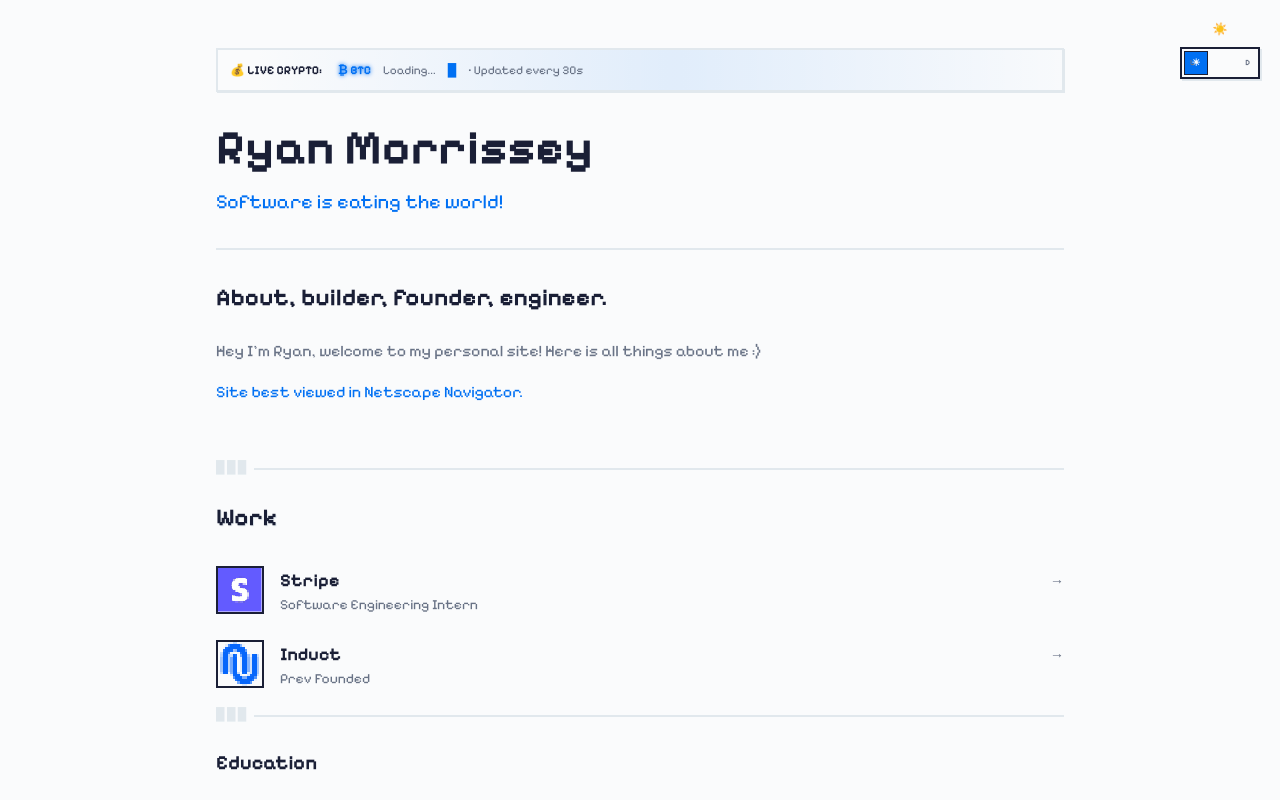
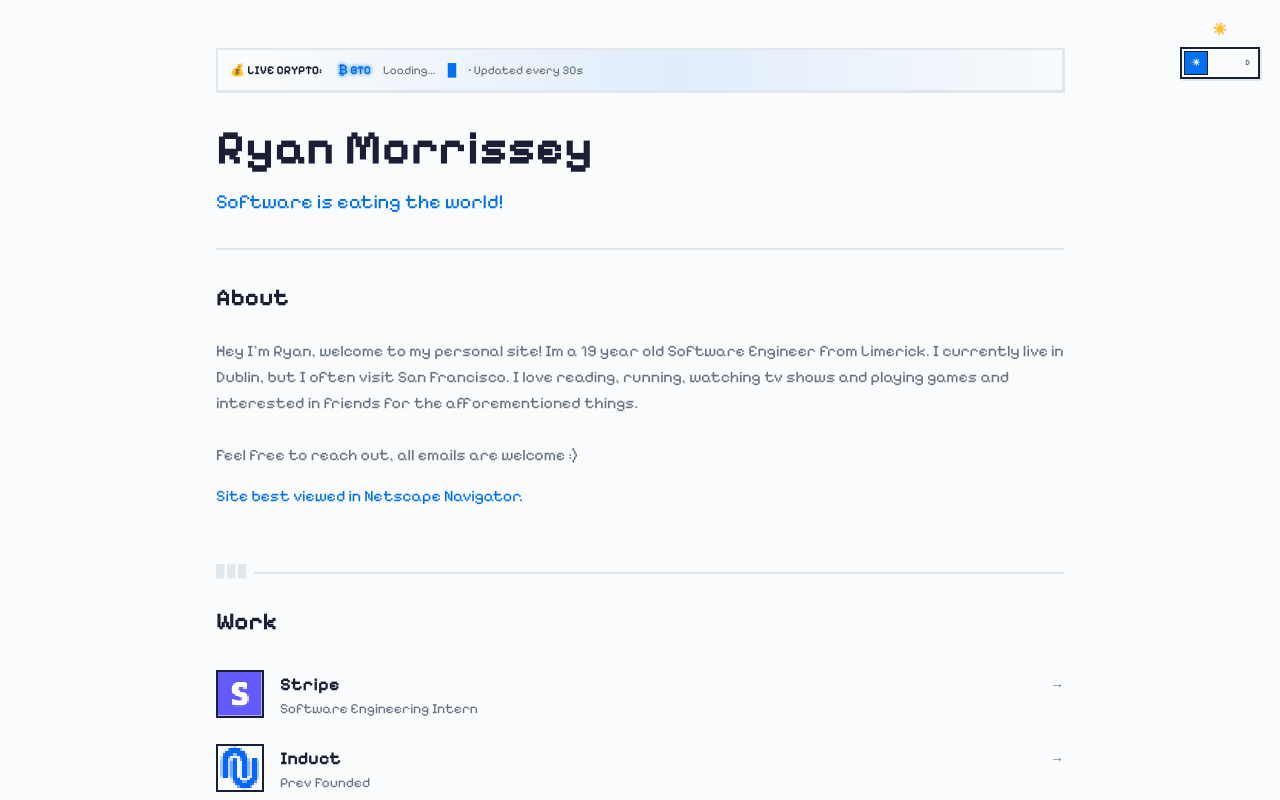
Before and after one commit to seyoka/dot-com-era-site, a Next.js app: page / in a window 1280 px wide. Shown: the top 800 px of the page. Built offline with nearby package versions, Linux system fonts and the light colour scheme; no server answers.

Commit message:
updated about section

```diff
--- a/src/app/page.tsx
+++ b/src/app/page.tsx
@@ -138,10 +138,13 @@ export default function Home() {
         </p>
         <div className="border-t-2 border-border-light mt-8 pt-8">
           <h2 className="text-2xl font-bold mb-6 text-foreground">
-            About, builder, founder, engineer.
+            About
           </h2>
           <p className="text-base text-text-secondary mb-4 leading-relaxed">
-            Hey I&apos;m Ryan, welcome to my personal site! Here is all things about me :)
+            Hey I&apos;m Ryan, welcome to my personal site! Im a 19 year old Software Engineer from Limerick. I currently live in Dublin, but I often visit San Francisco. I love reading, running, watching tv shows and playing games and interested in friends for the afforementioned things.
+            <br />
+            <br />
+            Feel free to reach out, all emails are welcome :)
           </p>
           <p className="text-base text-accent-blue">
             Site best viewed in Netscape Navigator.
```
